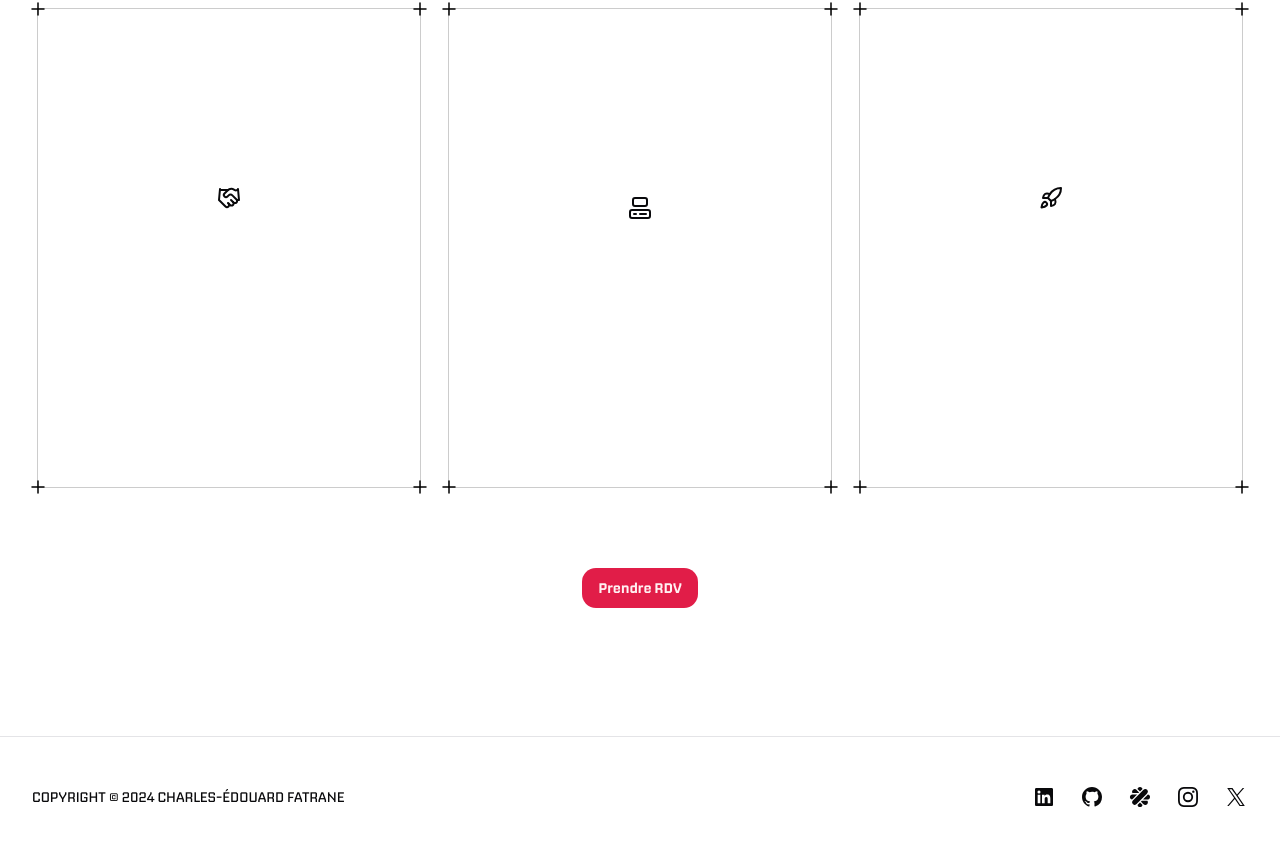
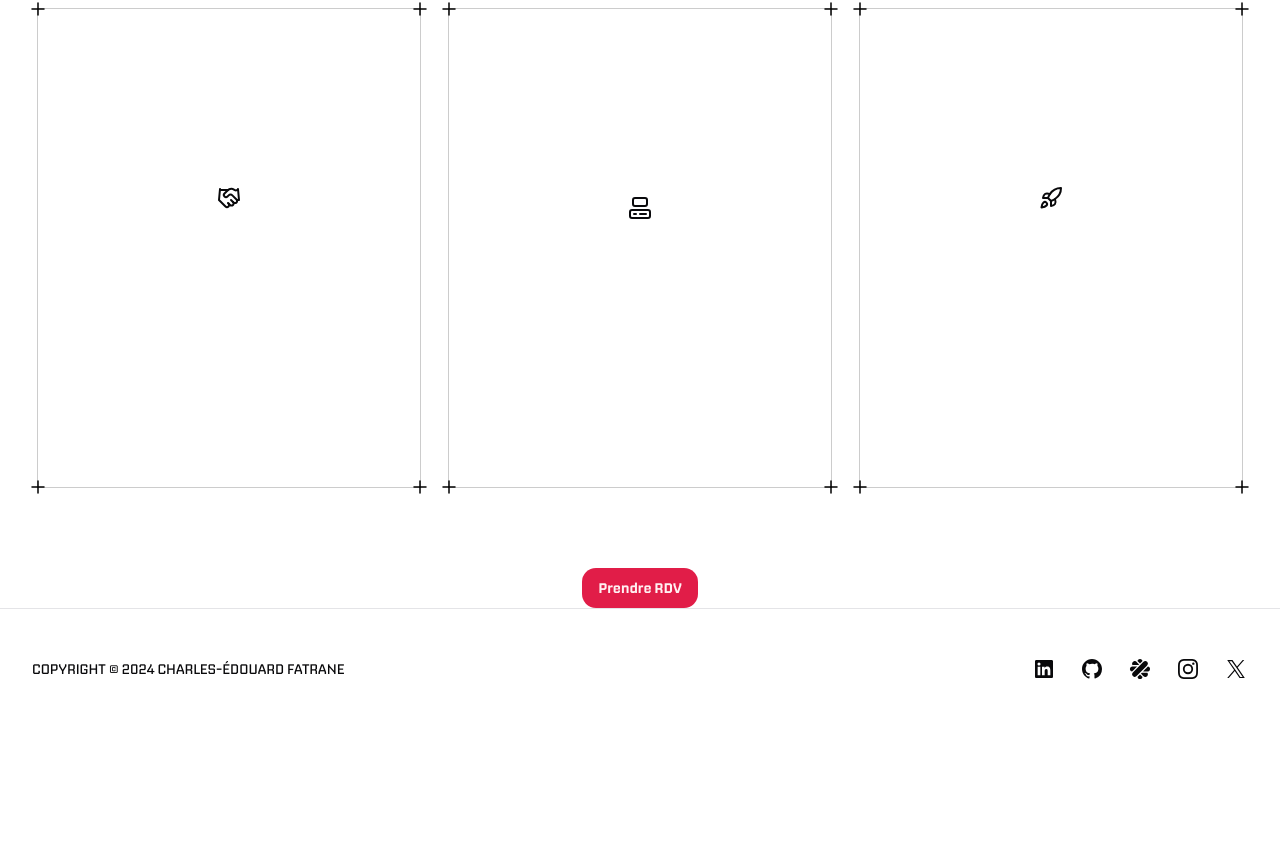
Before and after one commit to cfatrane/portfolio, a Next.js app: page / in a window 1280 px wide. Shown: the part 2704-3549 px from the top of the page. After the commit the page ends 3433 px from the top, so only its background shows below. Built offline with nearby package versions, Linux system fonts and the light colour scheme.

Commit message:
readd conditon of padding top on home page

```diff
--- a/src/components/shared/Footer.tsx
+++ b/src/components/shared/Footer.tsx
@@ -1,6 +1,8 @@
 "use client";
 
 import { JSX, SVGProps } from "react";
+
+import { usePathname } from "next/navigation";
 
 import SOCIAL from "@/constants/social";
 
@@ -71,8 +73,15 @@ const navigation = [
 ];
 
 export function Footer() {
+  const isHomePage = usePathname() === "/";
+  let className;
+
+  if (!isHomePage) {
+    className = "mt-32";
+  }
+
   return (
-    <footer className={cn("mt-32 border-t bg-background font-nippo")}>
+    <footer className={cn("border-t bg-background font-nippo", className)}>
       <div className="mx-auto max-w-7xl px-6 py-12 md:flex md:items-center md:justify-between lg:px-8">
         <div className="flex justify-center space-x-6 md:order-2">
           {navigation.map((item) => (
```
